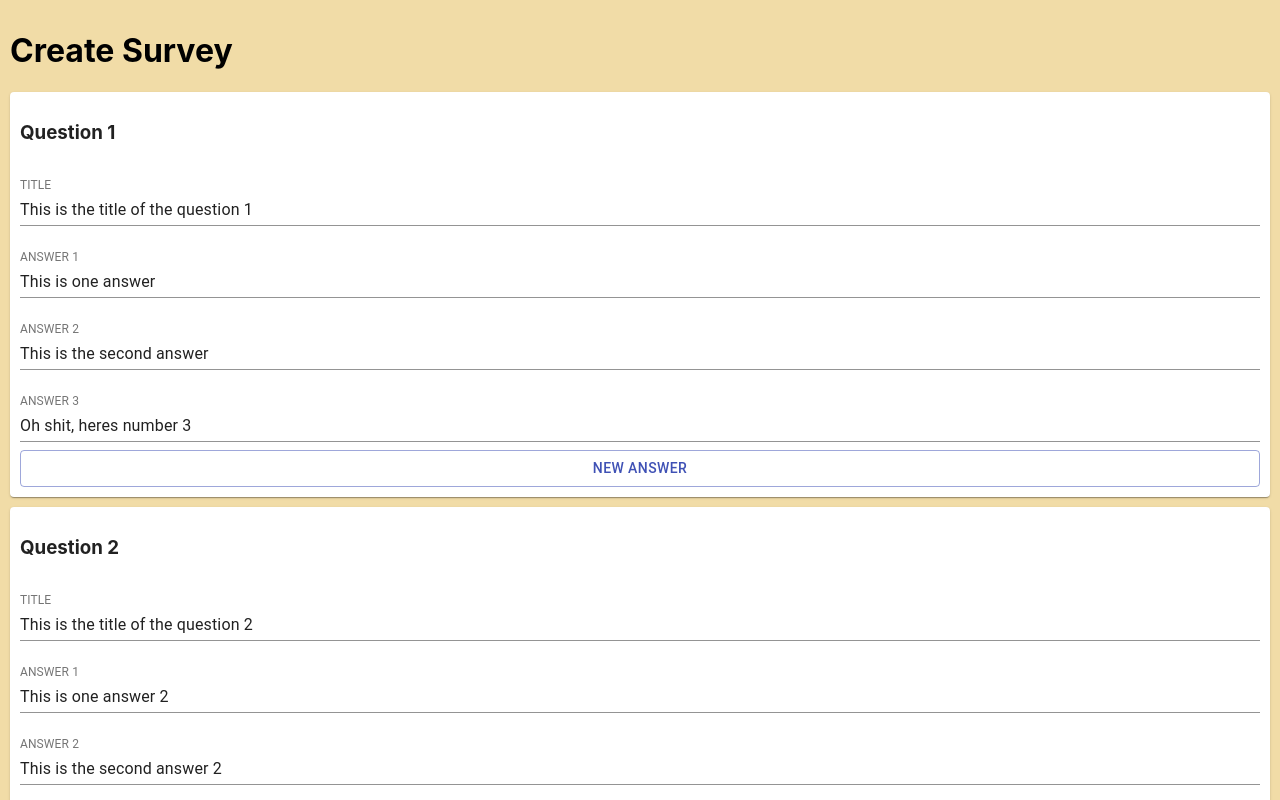
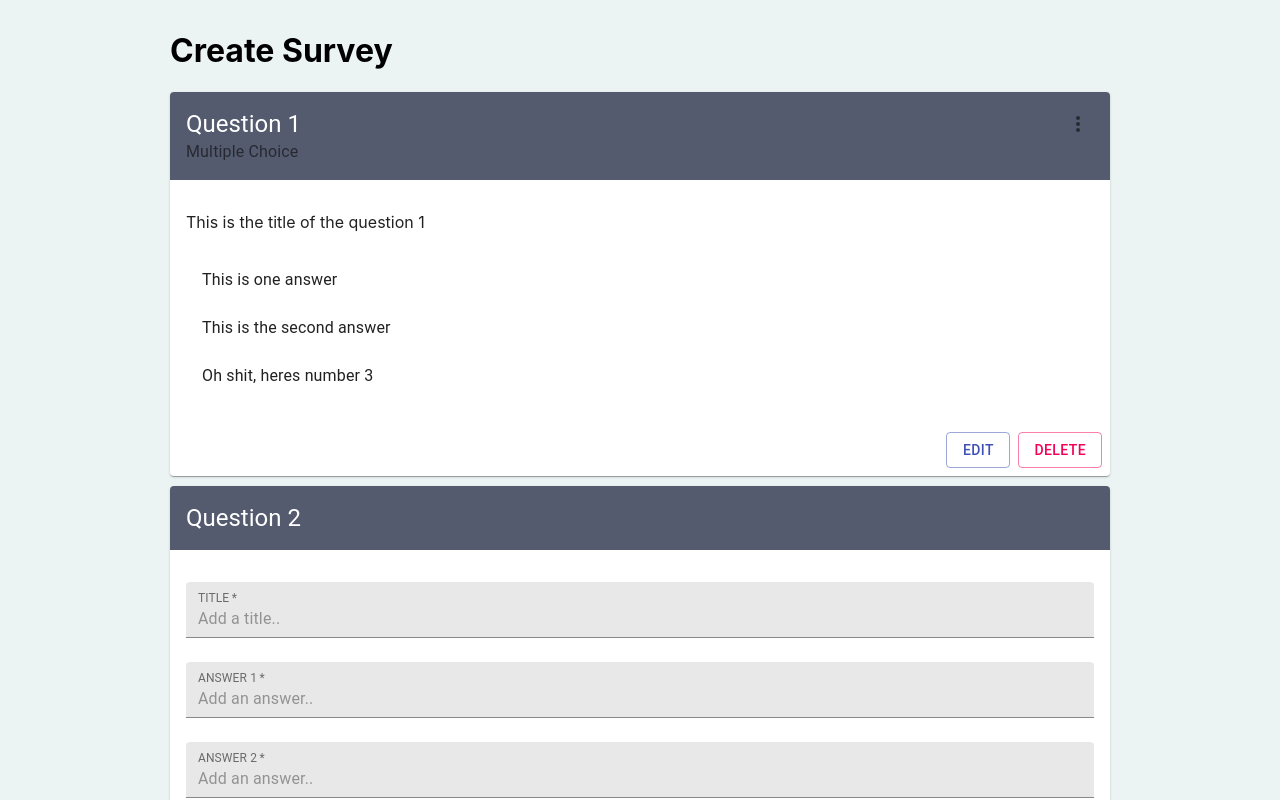
Before and after one commit to austin-rey/react-survey, a React (Create React App) app: page / in a window 1280 px wide. Shown: the top 800 px of the page. Built offline with nearby package versions, Linux system fonts and the light colour scheme.

Commit message:
Updated component composition so adding a new question is its own component and survey questions recieve props via a parent

```diff
--- a/package.json
+++ b/package.json
@@ -4,11 +4,13 @@
   "private": true,
   "dependencies": {
     "@material-ui/core": "^4.11.0",
+    "@material-ui/icons": "^4.9.1",
     "@testing-library/jest-dom": "^5.11.4",
     "@testing-library/react": "^11.1.0",
     "@testing-library/user-event": "^12.1.10",
     "react": "^17.0.1",
     "react-dom": "^17.0.1",
+    "react-router": "^5.2.0",
     "react-scripts": "4.0.0",
     "web-vitals": "^0.2.4"
   },
--- a/src/App.js
+++ b/src/App.js
@@ -16,7 +16,7 @@ const useStyles = makeStyles((theme) => ({
     padding: '10px',
   },
   app: {
-    backgroundColor: '#F1DCA7'
+    backgroundColor: '#EBF4F2'
   }
 }));
 
@@ -26,7 +26,7 @@ function App() {
   return (
     <div className="App" className={classes.app}>
       <SurveyState>
-        <Container maxWidth="lg" className={classes.container}>
+        <Container maxWidth="md" className={classes.container}>
           <SurveyQuestions/>
         </Container>
       </SurveyState>
--- a/src/components/TemplateTextField.js
+++ b/src/components/TemplateTextField.js
@@ -5,9 +5,10 @@ import TextField from '@material-ui/core/TextField';
 import { makeStyles } from '@material-ui/core/styles';
 
 const useStyles = makeStyles((theme) => ({
-    // textField: {
-    //    marginLeft: '10px',
-    //   },
+    textField: {
+       width: '100%',
+       borderBottom: 'none'
+      },
   }));
 
 const TemplateTextField = ({label, content, placeholder, id, onContentChange}) => {
@@ -15,11 +16,18 @@ const TemplateTextField = ({label, content, placeholder, id, onContentChange}) =
     const classes = useStyles();
 
     return (
-        <TextField className={classes.textField} label={label} id={id} defaultValue={content} placeholder={placeholder} onChange={onContentChange}
+        <TextField className={classes.textField} label={label} id={id} defaultValue={content} value={content} placeholder={placeholder} onChange={onContentChange}
             multiline
-            rows={1}
+            required
+            rowsMax={3}
             margin="normal"
-            color="primary"/>
+            color="primary"
+            InputLabelProps={{
+                shrink: true,
+              }}
+              variant="filled"
+            />
+
     )
 }
 
--- /dev/null
+++ b/src/containers/NewSurveyQuestion.js
@@ -0,0 +1,148 @@
+import React, {useContext, useState,useEffect} from 'react'
+
+import {Card,CardHeader,CardContent,CardActions} from '@material-ui/core';
+
+import {makeStyles} from '@material-ui/core/styles';
+
+import SurveyContext from '../context/surveys/surveyContext';
+
+import TemplateTextField from '../components/TemplateTextField';
+import FormButton from '../components/FormButton';
+
+const useStyles = makeStyles((theme) => ({
+    root: {
+        display: 'flex',
+      },
+      questionCard: {
+        marginTop: '10px'
+      },
+      cardHeader: {
+         backgroundColor: '#555B6E',
+         color: '#fff'
+      },
+      questionContent: {
+
+      },
+      answerList: {
+          display: 'flex',
+          flexDirection:"column",
+          alignItems: 'flex-start',
+          width: '100%'
+      },
+      cardActions: {
+          justifyContent: 'flex-end',
+          flexDirection: 'row'
+      }
+}));
+
+
+const NewSurveyQuestion = ({question}) => {
+    const classes = useStyles();
+
+    const surveyContext = useContext(SurveyContext);
+
+    const {addQuestion,survey} = surveyContext;
+
+    const [questionState, setQuestionState] = useState({
+        title: '',
+        answers: []
+    })
+
+    useEffect(() => {
+        setQuestionState({
+            id: survey.questions.length +1,
+            title: '',
+            type: '',
+            answers: [
+                {
+                    id: 1,
+                    answerTitle: ''
+                },
+                {
+                    id: 2,
+                    answerTitle: ''
+                },
+                {
+                    id: 3,
+                    answerTitle: ''
+                }
+            ]
+        })
+      }, [survey]);
+
+
+    const fieldChange = (e) => {
+        let titleAnswer = e.target.id.replace(/[0-9]/g, '');
+        let id = e.target.id.slice(-1);
+        let updatedAnswer;
+        console.log(titleAnswer);
+        if(titleAnswer == 'answer'){
+            updatedAnswer = {
+                id,
+                answerTitle: e.target.value
+            }
+        }
+
+        (titleAnswer == 'title')
+            ?setQuestionState({...questionState, title: e.target.value})
+            :setQuestionState({...questionState, answers:[
+                ...questionState.answers.map((answer,i) => {
+                    return (answer.id == id) ? updatedAnswer : answer
+                })
+            ]})
+    }
+
+    const submitNewQuestion = () => {
+        addQuestion(questionState);
+    }
+
+    console.log(questionState);
+
+    return (
+        <Card className={classes.questionCard}>
+            <CardHeader
+                className={classes.cardHeader}
+                title={`Question ${questionState.id}`}
+                subheader={questionState.type}/>
+            <CardContent className={classes.questionContent}>
+
+                <TemplateTextField
+                    label="TITLE"
+                    content={questionState.title}
+                    placeholder={'Add a title..'}
+                    id={`title${questionState.id}`}
+                    name={'title'}
+                    onContentChange={fieldChange} />
+
+                    <div className={classes.answerList}>
+                        {questionState.answers.map((answer, index) => (
+                            <TemplateTextField
+                            label={`ANSWER ${index+1}`}
+                            content={answer.answerTitle}
+                            placeholder={'Add an answer..'}
+                            id={`answer${answer.id}`}
+                            name={'answer'}
+                            onContentChange={fieldChange} />
+                        ))}
+                    </div>
+
+                </CardContent>
+            <CardActions className={classes.cardActions}>
+                <FormButton
+                    type="primary"
+                    label="Save"
+                    onClick={submitNewQuestion}
+                    variant="outlined"
+                    startIcon={''}/>
+                <FormButton
+                    type="secondary"
+                    label="Delete"
+                    onClick={console.log('Poop2')}
+                    variant="outlined"
+                    startIcon={''}/>
+            </CardActions>
+        </Card>
+    )
+}
+
+export default NewSurveyQuestion;
--- a/src/containers/surveyQuestion.js
+++ b/src/containers/surveyQuestion.js
@@ -1,98 +1,83 @@
-import React, {useContext, useState,useEffect} from 'react'
-
-import { Paper,FormControl  } from '@material-ui/core';
+import React from 'react'
+import PropTypes from 'prop-types'
+import {Card,CardHeader,IconButton,CardContent,CardActions,Typography,List,ListItem,ListItemIcon,ListItemText } from '@material-ui/core';
+import FormButton from '../components/FormButton';
+import MoreVertIcon from '@material-ui/icons/MoreVert';
 import {makeStyles} from '@material-ui/core/styles';
-
-import SurveyContext from '../context/surveys/surveyContext';
-
-import TemplateTextField from '../components/TemplateTextField';
-import FormButton from '../components/FormButton';
 
 const useStyles = makeStyles((theme) => ({
     root: {
-      display: 'flex'
+        display: 'flex',
       },
-    surveyQuestionFC: {
+      cardContainer: {
+        marginTop: '10px'
+      },
+      cardHeader: {
+         backgroundColor: '#555B6E',
+         color: '#fff'
+      },
+      answerList: {
           display: 'flex',
-        padding: '10px'
+          flexDirection:"column",
+          alignItems: 'flex-start',
+          width: '100%'
       },
-    paper: {
-        marginBottom: '10px'
+      cardActions: {
+          justifyContent: 'flex-end',
+          flexDirection: 'row'
       }
 }));
 
+const SurveyQuestion = ({question}) => {
 
-const SurveyQuestion = ({question}) => {
     const classes = useStyles();
 
-    const surveyContext = useContext(SurveyContext);
-
-    const [questionState, setQuestionState] = useState({
-        title: '',
-        answers: []
-    })
-
-    useEffect(() => {
-        setQuestionState({
-            title: question.title,
-            answers: [...question.answers]
-        })
-      }, [surveyContext]);
-
-
-    const fieldChange = (e) => {
-        let titleAnswer = e.target.id.slice(0, -1)
-        let id = e.target.id.slice(-1);
-        let updatedAnswer;
-
-        if(titleAnswer == 'answer'){
-            updatedAnswer = {
-                id,
-                answer: e.target.value
+    return (
+        <Card className={classes.cardContainer}>
+            <CardHeader
+                className={classes.cardHeader}
+                action={
+                <IconButton aria-label="settings">
+                    <MoreVertIcon />
+                </IconButton>
                 }
-        }
-
-        (titleAnswer == 'title')
-            ?setQuestionState({...questionState, title: e.target.value})
-            :setQuestionState({...questionState, answers:[
-                ...questionState.answers.map((answer,i) => {
-                    return (answer.id == id) ? updatedAnswer : answer
-                })
-            ]})
-    }
-
-    return (
-        <Paper elevation={1} className={classes.paper}>
-        <FormControl className={classes.surveyQuestionFC}>
-            <h3>Question {question.id}</h3>
-            <TemplateTextField
-                label="TITLE"
-                content={question.title}
-                placeholder={'Add a title..'}
-                id={`title${question.id}`}
-                name={'title'}
-                onContentChange={fieldChange} />
-
+                title={`Question ${question.id}`}
+                subheader={question.type}
+            />
+            <CardContent>
+                <p>
+                {question.title}
+                </p>
+                <List className={classes.answerList}>
                     {question.answers.map((answer, index) => (
-                    <TemplateTextField
-                    label={`ANSWER ${index+1}`}
-                    content={answer.answer}
-                    placeholder={'Add an answer..'}
-                    id={`answer${answer.id}`}
-                    name={'answer'}
-                    onContentChange={fieldChange} />
+                        <ListItem>
+                            <ListItemText primary={answer.answerTitle}/>
+                        </ListItem>
                     ))}
+                </List>
+            </CardContent>
+            <CardActions className={classes.cardActions}>
+                    <FormButton
+                        type="primary"
+                        label="Edit"
+                        onClick={console.log('Poop2')}
+                        variant="outlined"
+                        startIcon={''}/>
 
                     <FormButton
-                type="primary"
-                label="New answer"
-                onClick={console.log('Add a new answer')}
+                        type="secondary"
+                        label="Delete"
+                        onClick={console.log('Poop2')}
                         variant="outlined"
-                startIcon={''}
-            />
-        </FormControl>
-    </Paper>
+                        startIcon={''}/>
+
+            </CardActions>
+        </Card>
     )
 }
 
-export default SurveyQuestion;
+SurveyQuestion.propTypes = {
+
+}
+
+export default SurveyQuestion
--- a/src/containers/surveyQuestions.js
+++ b/src/containers/surveyQuestions.js
@@ -4,12 +4,13 @@ import {makeStyles} from '@material-ui/core/styles';
 
 import SurveyContext from '../context/surveys/surveyContext';
 
-import SurveyQuestion from './surveyQuestion';
+import NewSurveyQuestion from './NewSurveyQuestion';
+import SurveyQuestion from './SurveyQuestion';
 
 const useStyles = makeStyles((theme) => ({
     root: {
       display: 'flex'
-    }
+    },
 }));
 
 const SurveyQuestions = () => {
@@ -18,42 +19,16 @@ const SurveyQuestions = () => {
     const {survey} = surveyContext;
     const classes = useStyles();
 
-    // let NewQuestion =
-    //     <Paper elevation={1}>
-    //          <FormControl className={classes.surveyQuestionFC}>
-    //          <h3>Question #1</h3>
-    //             <TemplateTextField
-    //                     label="TITLE"
-    //                     content={''}
-    //                     placeholder={'Add a title..'}
-    //                     id="surveyField1"
-    //                     onContentChange={console.log('Poop')} />
-    //                 <TemplateTextField
-    //                     label="ANSWER"
-    //                     content={'Add an answer..'}
-    //                     content={''}
-    //                     placeholder={'Add an answer..'}
-    //                     id="surveyField2"
-    //                     onContentChange={console.log('Poop')} />
-    //                 <FormButton
-    //                     type="primary"
-    //                     label="New answer"
-    //                     onClick={console.log('Poop2')}
-    //                     variant="outlined"
-    //                     startIcon={''}
-    //                 />
-    //          </FormControl>
-    //     </Paper>;
-
     return (
         <div>
              <h1>Create Survey</h1>
-             {survey.questions.map((question) => (
+
+            {survey.questions.map((question) => (
                  <SurveyQuestion question={question}/>
              ))}
+
+            <NewSurveyQuestion />
         </div>
-
-
     )
 }
 
--- a/src/context/surveys/surveyReducer.js
+++ b/src/context/surveys/surveyReducer.js
@@ -1,4 +1,4 @@
-import {REGISTER_NEW_SURVEY} from './types';
+import {REGISTER_NEW_SURVEY,ADD_NEW_QUESTION} from './types';
 
 export default (state, {type, payload}) => {
     switch (type) {
@@ -20,6 +20,13 @@ export default (state, {type, payload}) => {
                     })
                 ],
             }
+        case ADD_NEW_QUESTION:
+            return {
+                ...state,
+                questions: [
+                    ...state.questions, payload
+                ]
+            }
         default:
             return { state };
     }
--- a/src/context/surveys/surveyState.js
+++ b/src/context/surveys/surveyState.js
@@ -4,7 +4,7 @@ import SurveyContext from './surveyContext';
 
 import surveyReducer from './surveyReducer';
 
-import {REGISTER_NEW_SURVEY} from './types';
+import {REGISTER_NEW_SURVEY,ADD_NEW_QUESTION} from './types';
 
 const SurveyState = (props) => {
     const initialState = {
@@ -14,39 +14,22 @@ const SurveyState = (props) => {
             {
                 id: 1,
                 title: "This is the title of the question 1",
+                type: "Multiple Choice",
                 answers:[
                     {
                         id: 1,
-                        answer: 'This is one answer'
+                        answerTitle: 'This is one answer'
                     },
                     {
                         id: 2,
-                        answer: 'This is the second answer'
+                        answerTitle: 'This is the second answer'
                     },
                     {
                         id: 3,
-                        answer: 'Oh shit, heres number 3'
+                        answerTitle: 'Oh shit, heres number 3'
                     }
                 ]
             },
-            {
-                id: 2,
-                title: "This is the title of the question 2",
-                answers:[
-                    {
-                        id: 1,
-                        answer: 'This is one answer 2'
-                    },
-                    {
-                        id: 2,
-                        answer: 'This is the second answer 2'
-                    },
-                    {
-                        id: 3,
-                        answer: 'Oh shit, heres number 3 2'
-                    }
-                ]
-            }
         ]
     };
 
@@ -56,12 +39,17 @@ const SurveyState = (props) => {
         dispatch({type: REGISTER_NEW_SURVEY, payload: surveyDetails})
     }
 
+    const addQuestion = (question) => {
+        dispatch({type: ADD_NEW_QUESTION, payload: question})
+    }
+
     return (
         <div>
             <SurveyContext.Provider
             value={{
                 survey: state,
-                registerNewSurvey
+                registerNewSurvey,
+                addQuestion
             }}>
                 {props.children}
             </SurveyContext.Provider>
--- a/src/context/surveys/types.js
+++ b/src/context/surveys/types.js
@@ -1 +1,2 @@
 export const REGISTER_NEW_SURVEY = 'REGISTER_NEW_SURVEY';
+export const ADD_NEW_QUESTION = 'ADD_NEW_QUESTION';
```
Also changed, not shown: 1 other file (tests, documents, lock files or other folders). Lines whose indentation alone changed are shown as unchanged.
